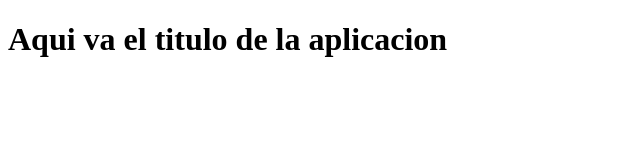
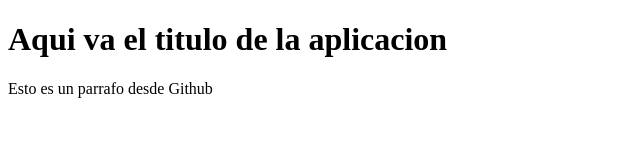
Before and after one commit to AngeloMaurtua/PruebaCursoGit, a plain HTML site: page index.html in a window 1280 px wide. Shown: the whole page, without its empty margins (0-640 px from the left). Drawn offline with Linux system fonts and the light colour scheme.

Commit message:
Update index.html

```diff
--- a/index.html
+++ b/index.html
@@ -8,5 +8,6 @@
 </head>
 <body>
     <h1>Aqui va el titulo de la aplicacion</h1>
+    <p>Esto es un parrafo desde Github</p>
 </body>
 </html>
```
